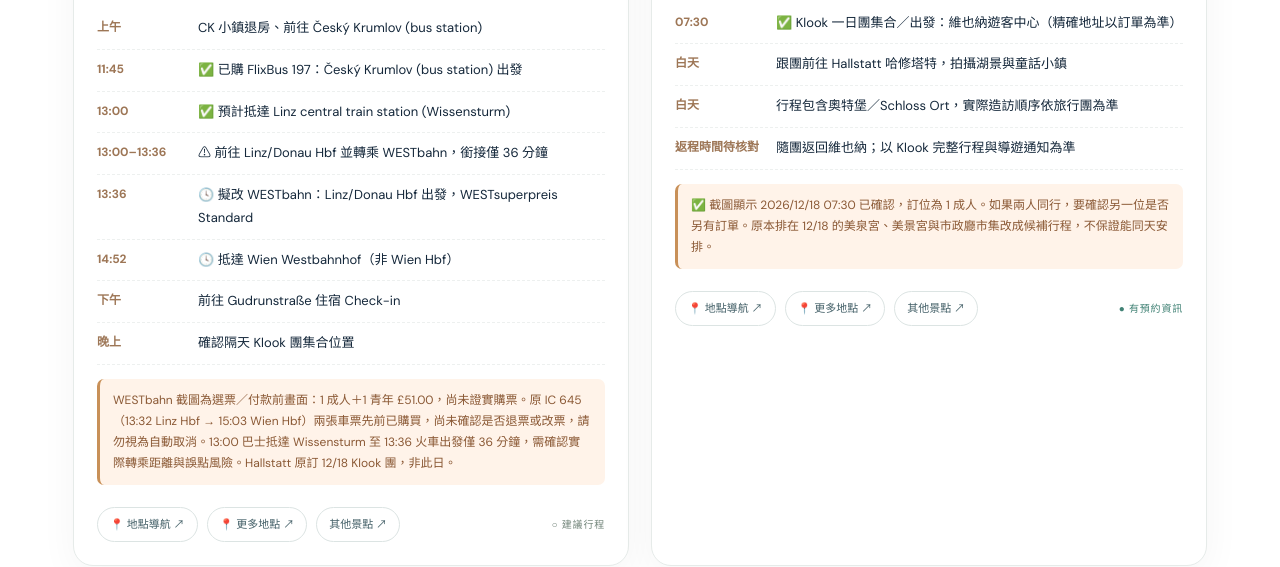
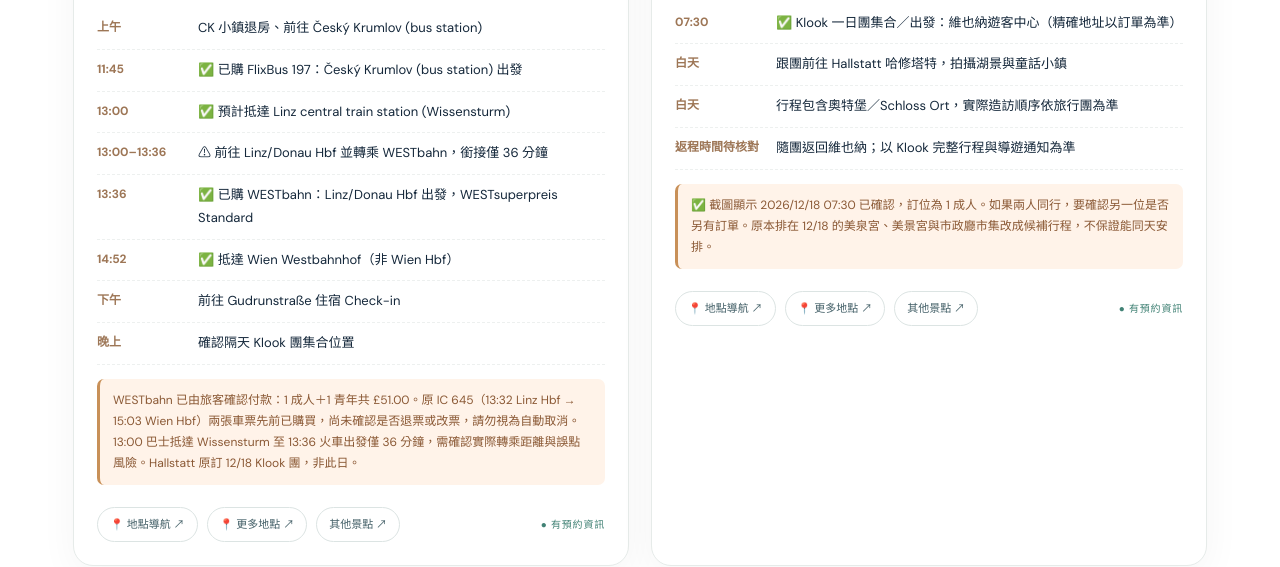
Before and after one commit to liangyuchen88/europe-christmas-2026, a plain HTML site: page index.html in a window 1280 px wide. Shown: the part 4757-5324 px from the top of the page. Drawn offline with nearby package versions, Linux system fonts and the light colour scheme.

Commit message:
Confirm paid WESTbahn tickets for two travelers on Dec 17

```diff
--- a/index.html
+++ b/index.html
@@ -98,7 +98,7 @@
    {date:'12/14',dow:'一',place:'Prague',cn:'布拉格',country:'cz',image:'prague',title:'老城廣場 · 聖誕市集',description:'從天文鐘一路走到聖誕樹下，收集歐洲的冬季節日感。',events:[['10:00','舊城廣場、天文鐘、提恩教堂'],['11:30','Josefov 猶太區散步'],['13:00','捷克傳統午餐'],['14:30','火藥塔、共和國廣場'],['16:30','舊城廣場聖誕市集'],['19:00','瓦茨拉夫廣場聖誕市集與晚餐']],maps:['Old Town Square Prague','Prague Astronomical Clock','Wenceslas Square Prague']},
    {date:'12/15',dow:'二',place:'Prague',cn:'布拉格',country:'cz',image:'prague',title:'布拉格城堡 · 查理大橋',description:'走進歷史的紅屋頂與哥德式尖塔。',events:[['09:00–12:00','布拉格城堡、聖維特大教堂、黃金巷'],['12:30','Malá Strana 小城區午餐'],['14:00','聖尼古拉教堂、舊街區'],['15:00–16:30','查理大橋、河岸與夕景'],['18:30','晚餐及自由活動']],note:'城堡建築的冬季開放時間各異；若買室內景點票，請留意入場時段。',maps:['Prague Castle','Charles Bridge Prague']},
    {date:'12/16',dow:'三',place:'Český Krumlov',cn:'CK 小鎮',country:'cz',image:'ck',title:'FlixBus 已訂 · 抵達童話小鎮',description:'08:30 布拉格 Roztyly 出發，11:05 抵達 CK Špičák；傍晚感受捷克小鎮的聖誕燈光。',events:[['08:00 前','從 Prague 4 住宿退房，預留時間搭車前往 Roztyly 巴士總站'],['08:30','✅ FlixBus：Prague (Bus Terminal Roztyly) 出發'],['11:05','✅ 抵達 Český Krumlov (Špičák)'],['11:30–13:00','前往老城、寄放行李及午餐'],['13:00–15:30','CK 城堡外觀、河畔觀景'],['15:30–18:00','Svornosti Square 聖誕市集、老城散步'],['晚上','小鎮晚餐與夜景']],note:'已購買 FlixBus 車票，車程 2 小時 35 分。請提早抵達 Roztyly；12/17 前往 Linz 的交通仍未確認。',booked:true,maps:['Prague Roztyly Bus Terminal','Český Krumlov Špičák bus stop','Cesky Krumlov Castle']},
-   {date:'12/17',dow:'四',place:'Český Krumlov → Linz → Vienna',cn:'CK → 林茲 → 維也納',country:'at',image:'vienna',title:'FlixBus 接 WESTbahn · 維也納',description:'11:45 CK 出發、13:00 抵達 Linz；擬改搭 13:36 WESTbahn，14:52 抵達 Wien Westbahnhof。',events:[['上午','CK 小鎮退房、前往 Český Krumlov (bus station)'],['11:45','✅ 已購 FlixBus 197：Český Krumlov (bus station) 出發'],['13:00','✅ 預計抵達 Linz central train station (Wissensturm)'],['13:00–13:36','⚠ 前往 Linz/Donau Hbf 並轉乘 WESTbahn，銜接僅 36 分鐘'],['13:36','🕓 擬改 WESTbahn：Linz/Donau Hbf 出發，WESTsuperpreis Standard'],['14:52','🕓 抵達 Wien Westbahnhof（非 Wien Hbf）'],['下午','前往 Gudrunstraße 住宿 Check-in'],['晚上','確認隔天 Klook 團集合位置']],note:'WESTbahn 截圖為選票／付款前畫面：1 成人＋1 青年 £51.00，尚未證實購票。原 IC 645（13:32 Linz Hbf → 15:03 Wien Hbf）兩張車票先前已購買，尚未確認是否退票或改票，請勿視為自動取消。13:00 巴士抵達 Wissensturm 至 13:36 火車出發僅 36 分鐘，需確認實際轉乘距離與誤點風險。Hallstatt 原訂 12/18 Klook 團，非此日。',urgent:true,maps:['Český Krumlov bus station','Wissensturm Linz Austria','Linz Hauptbahnhof','Wien Westbahnhof']},
+   {date:'12/17',dow:'四',place:'Český Krumlov → Linz → Vienna',cn:'CK → 林茲 → 維也納',country:'at',image:'vienna',title:'FlixBus 接 WESTbahn · 維也納',description:'11:45 CK 出發、13:00 抵達 Linz；擬改搭 13:36 WESTbahn，14:52 抵達 Wien Westbahnhof。',events:[['上午','CK 小鎮退房、前往 Český Krumlov (bus station)'],['11:45','✅ 已購 FlixBus 197：Český Krumlov (bus station) 出發'],['13:00','✅ 預計抵達 Linz central train station (Wissensturm)'],['13:00–13:36','⚠ 前往 Linz/Donau Hbf 並轉乘 WESTbahn，銜接僅 36 分鐘'],['13:36','✅ 已購 WESTbahn：Linz/Donau Hbf 出發，WESTsuperpreis Standard'],['14:52','✅ 抵達 Wien Westbahnhof（非 Wien Hbf）'],['下午','前往 Gudrunstraße 住宿 Check-in'],['晚上','確認隔天 Klook 團集合位置']],note:'WESTbahn 已由旅客確認付款：1 成人＋1 青年共 £51.00。原 IC 645（13:32 Linz Hbf → 15:03 Wien Hbf）兩張車票先前已購買，尚未確認是否退票或改票，請勿視為自動取消。13:00 巴士抵達 Wissensturm 至 13:36 火車出發僅 36 分鐘，需確認實際轉乘距離與誤點風險。Hallstatt 原訂 12/18 Klook 團，非此日。',booked:true,urgent:true,maps:['Český Krumlov bus station','Wissensturm Linz Austria','Linz Hauptbahnhof','Wien Westbahnhof']},
    {date:'12/18',dow:'五',place:'Vienna → Hallstatt & Schloss Ort',cn:'維也納出發 · 哈修塔特',country:'at',image:'hallstatt',title:'Klook 已訂 · 哈修塔特＋奧特堡一日團',description:'由維也納出發參加已確認的一日遊，參觀哈修塔特湖景與奧特堡（Schloss Ort）。',events:[['07:30','✅ Klook 一日團集合／出發：維也納遊客中心（精確地址以訂單為準）'],['白天','跟團前往 Hallstatt 哈修塔特，拍攝湖景與童話小鎮'],['白天','行程包含奧特堡／Schloss Ort，實際造訪順序依旅行團為準'],['返程時間待核對','隨團返回維也納；以 Klook 完整行程與導遊通知為準']],note:'✅ 截圖顯示 2026/12/18 07:30 已確認，訂位為 1 成人。如果兩人同行，要確認另一位是否另有訂單。原本排在 12/18 的美泉宮、美景宮與市政廳市集改成候補行程，不保證能同天安排。',booked:true,urgent:true,maps:['Vienna Tourist Information Center Vienna Austria','Hallstatt Austria','Seeschloss Ort Gmunden Austria']},
    {date:'12/19',dow:'六',place:'Vienna',cn:'維也納',country:'at',image:'vienna',title:'霍夫堡 · 金色大廳',description:'維也納的古典音樂日，傍晚走進金色大廳。',events:[['09:00','霍夫堡、英雄廣場'],['10:30','Graben、聖彼得教堂'],['11:30','維也納傳統咖啡館'],['13:00–14:30','聖史蒂芬大教堂與午餐'],['15:30–17:15','維也納愛樂／Musikverein 演出（待購票）'],['18:00 後','聖誕燈飾、晚餐']],note:'原行程列有 12/19 15:30 演出，但門票尚未確認；沒票須替換其他演出。',maps:['Hofburg Vienna','Musikverein Vienna']},
    {date:'12/20',dow:'日',place:'Budapest',cn:'布達佩斯',country:'hu',image:'budapest',title:'FlixBus 已購票 · 維也納直達布達佩斯',description:'兩人已購車票。09:30 從 Vienna Central Station 出發，12:25 抵達布達佩斯。',events:[['08:45 前','到達 Vienna Central Station，確認 FlixBus 乘車月台'],['09:30–12:25','✅ FlixBus 維也納 → 布達佩斯（直達約 2 小時 55 分）'],['12:25–14:00','核對實際下車站，前往 Mercure Budapest Castle Hill 寄放行李、午餐'],['14:00–16:30','布達城堡、漁人堡、馬提亞斯教堂'],['17:00','Advent Basilica 聖誕市集'],['19:00','Vörösmarty Square 市集與晚餐']],note:'兩位旅客都已購買本段 FlixBus（旅客最新確認）。先前結帳畫面顯示其中一張票座位 6B；請以各自電子車票核對座位；公開網站不展示訂位代碼。實際布達佩斯下車站仍須以電子車票核實。',booked:true,maps:['Wien Hauptbahnhof Vienna Austria','Mercure Budapest Castle Hill','Fisherman’s Bastion Budapest']},
```
